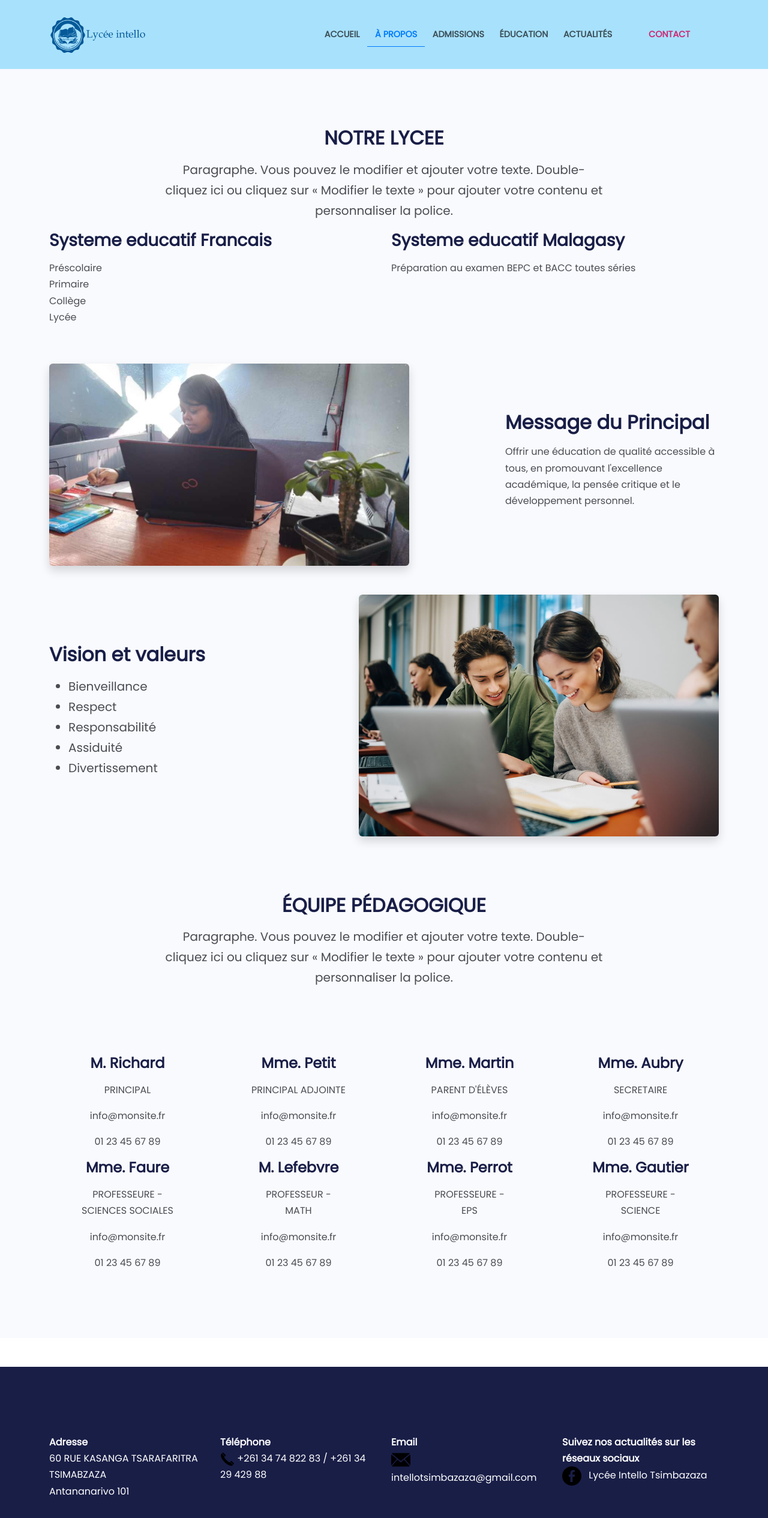
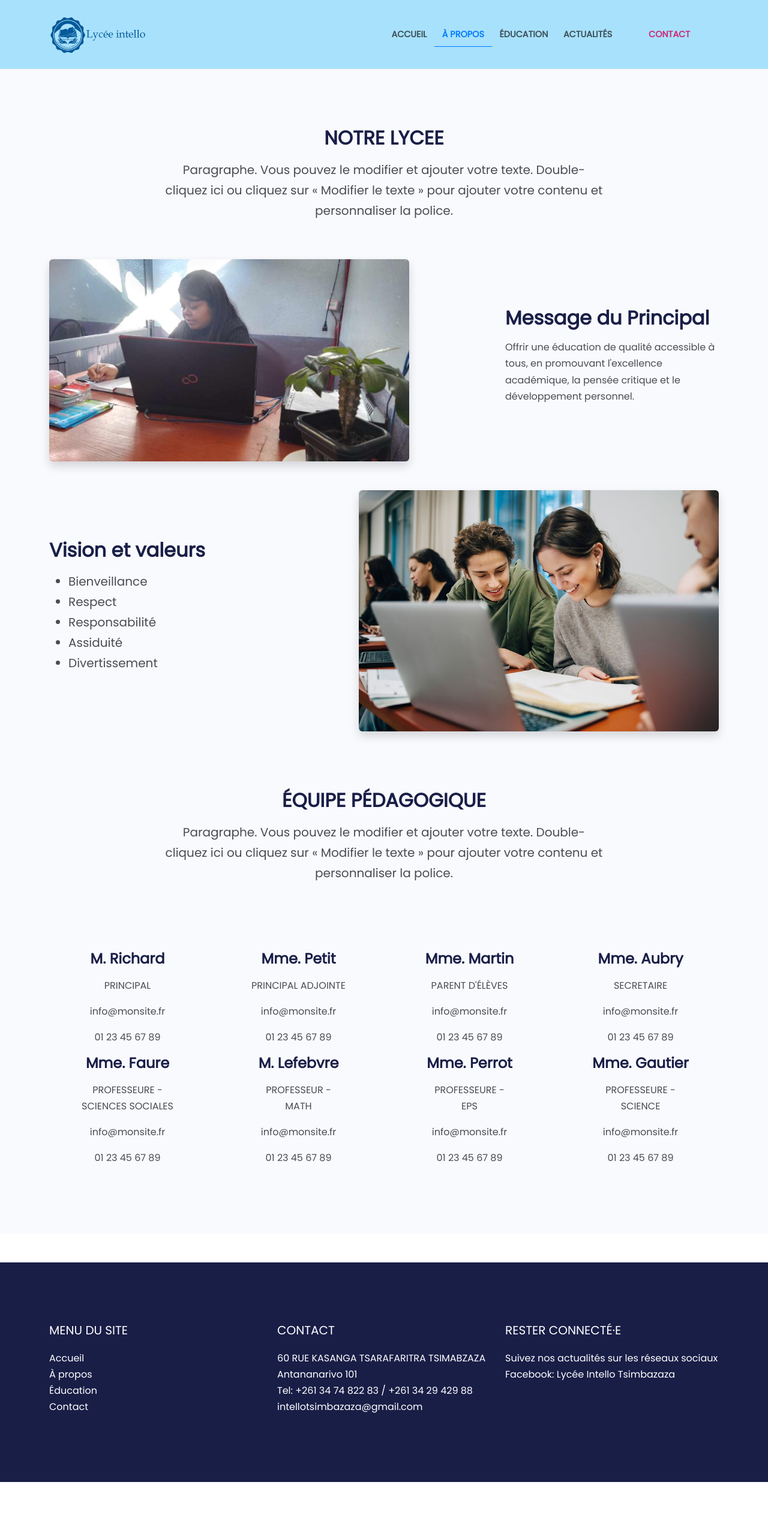
Before and after one commit to Radoniaina24/intello24, a Next.js app: page /about in a window 1280 px wide. Shown: the top 2530 px of the page at 60% size. After the commit the page ends 2470 px from the top, so only its background shows below. Built offline with nearby package versions, Linux system fonts and the light colour scheme.

Commit message:
edit footer

```diff
--- a/src/components/About/Introduction.jsx
+++ b/src/components/About/Introduction.jsx
@@ -13,21 +13,6 @@ export default function About() {
               Double-cliquez ici ou cliquez sur « Modifier le texte » pour
               ajouter votre contenu et personnaliser la police.
             </p>
-          </div>
-        </div>
-        <div className='row '>
-          <div className='col-12 col-md-6'>
-            <h3>Systeme educatif Francais</h3>
-            <ul className='list-unstyled'>
-              <li>Préscolaire</li>
-              <li>Primaire</li>
-              <li>Collège</li>
-              <li>Lycée</li>
-            </ul>
-          </div>
-          <div className='col-12 col-md-6'>
-            <h3>Systeme educatif Malagasy</h3>
-            <p>Préparation au examen BEPC et BACC toutes séries</p>
           </div>
         </div>
         <div className='about'>
--- a/src/components/Footer/Footer.js
+++ b/src/components/Footer/Footer.js
@@ -1,61 +1,57 @@
-import facebook from '@/images/facebook.png';
-import mail from '@/images/mail.png';
-import telephone from '@/images/telephone.png';
-import Image from 'next/image';
+import Link from 'next/link';
+
 function Footer(props) {
   return (
     <footer className='footer bg-dark text-white py-6 mt-5'>
       <div className='container'>
-        <div className='row  text-center text-md-start '>
-          {/* <div className='col-md-4 my-3 d-none d-md-block  text-md-start '>
-            <Image src={logo} alt='logo' />
-          </div> */}
-          <div className='col-md-4 col-lg-3 my-3'>
+        <div className='row'>
+          <div className='col-12 col-md-4'>
+            <p className='lead'>MENU DU SITE</p>
             <ul className='list-unstyled'>
-              <li className='fw-bold'>Adresse</li>
-              <li>60 RUE KASANGA TSARAFARITRA TSIMABZAZA</li>
-              <li>Antananarivo 101</li>
-            </ul>
-          </div>
-          <div className='col-md-4 col-lg-3 my-3'>
-            <ul className='list-unstyled'>
-              <li className='fw-bold'>Téléphone</li>
-              <li>
-                <Image
-                  src={telephone}
-                  alt='telephone'
-                  className='image-fluid'
-                />{' '}
-                +261 34 74 822 83 / +261 34 29 429 88
+              <li className='list-item'>
+                <Link className='nav-link' href='/'>
+                  Accueil
+                </Link>
+              </li>
+              <li className='list-item'>
+                <Link className={`nav-link `} href='/about'>
+                  À propos
+                </Link>
+              </li>
+              <li className='list-item'>
+                <Link className={`nav-link `} href='/education'>
+                  Éducation
+                </Link>
+              </li>
+              <li className='list-item'>
+                <Link className={`nav-link`} href='contact'>
+                  Contact
+                </Link>
               </li>
             </ul>
           </div>
-          <div className='col-md-4 col-lg-3 my-3'>
+
+          <div className='col-12 col-md-4'>
+            <p className='lead'>CONTACT</p>
             <ul className='list-unstyled'>
-              <li className='fw-bold'>Email</li>
-              <li>
-                <Image
-                  src={mail}
-                  alt='telephone'
-                  className='image-fluid me-2 text-light'
-                />{' '}
-                intellotsimbazaza@gmail.com
+              <li className='list-item'>
+                60 RUE KASANGA TSARAFARITRA TSIMABZAZA
               </li>
+              <li className='list-item'>Antananarivo 101</li>
+              <li className='list-item'>
+                Tel: +261 34 74 822 83 / +261 34 29 429 88
+              </li>
+              <li className='list-item'>intellotsimbazaza@gmail.com</li>
             </ul>
           </div>
-          <div className='col-md-4 col-lg-3 my-3'>
+
+          <div className='col-12 col-md-4'>
+            <p className='lead'>RESTER CONNECTÉ·E</p>
             <ul className='list-unstyled'>
-              <li className='fw-bold'>
+              <li className='list-item'>
                 Suivez nos actualités sur les réseaux sociaux
               </li>
-              <li>
-                <Image
-                  src={facebook}
-                  alt='telephone'
-                  className='image-fluid me-2'
-                />{' '}
-                Lycée Intello Tsimbazaza
-              </li>
+              <li className='list-item'>Facebook: Lycée Intello Tsimbazaza</li>
             </ul>
           </div>
         </div>
@@ -64,4 +60,12 @@ function Footer(props) {
   );
 }
 
+{
+  /* <div className='container'>
+        <div className='row  text-center text-md-start '>
+          <div className='col-md-4 my-3 d-none d-md-block  text-md-start '>
+            <Image src={logo} alt='logo' />
+          </div>
+      </div> */
+}
 export default Footer;
--- a/src/components/Navbar/Navbar.jsx
+++ b/src/components/Navbar/Navbar.jsx
@@ -64,11 +64,6 @@ export default function Navbar() {
               </Link>
             </li>
             <li className='nav-item'>
-              <a className='nav-link' href='#services'>
-                Admissions
-              </a>
-            </li>
-            <li className='nav-item'>
               <Link
                 className={`nav-link ${
                   pahtname === '/education' ? 'active-link' : ''
```
